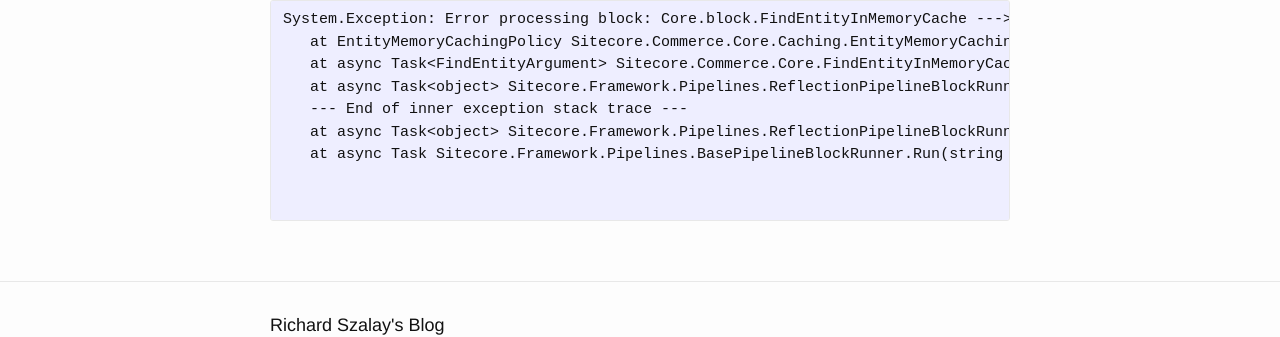
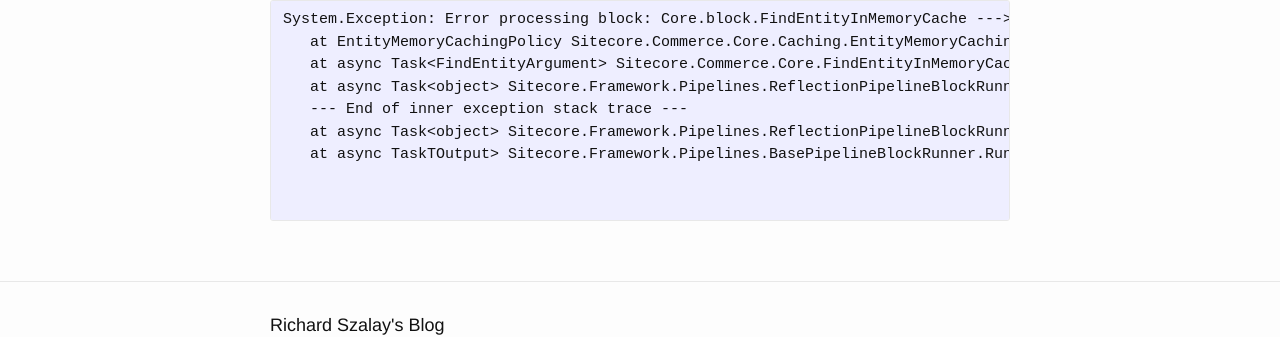
Before and after one commit to richardszalay/richardszalay.github.io, a Jekyll site: the page built from _posts/2018-03-15-sitecore-commerce-demystifier.md, in a window 1280 px wide. Shown: the part 1286-1623 px from the top of the page. Built offline with Jekyll 4.4.1, drawn with Linux system fonts in a browser that asks for light colours; comment, search, counter and statistics services are not loaded.

Commit message:
Fix formatting of last code block in Sitecore / Demystifier post

```diff
--- a/_posts/2018-03-15-sitecore-commerce-demystifier.md
+++ b/_posts/2018-03-15-sitecore-commerce-demystifier.md
@@ -60,4 +60,4 @@ That's it! The next time you see an exception in your log, it will look somethin
    at async Task&lt;object> Sitecore.Framework.Pipelines.ReflectionPipelineBlockRunner.InvokeBlock(IPipelineBlock block, IPipelineExecutionContext context, object current)
    --- End of inner exception stack trace ---
    at async Task&lt;object> Sitecore.Framework.Pipelines.ReflectionPipelineBlockRunner.InvokeBlock(IPipelineBlock block, IPipelineExecutionContext context, object current)
-   at async Task<TOutput> Sitecore.Framework.Pipelines.BasePipelineBlockRunner.Run<TOutput>(string name, object input, IPipelineExecutionContext context)</pre></code>
+   at async TaskTOutput> Sitecore.Framework.Pipelines.BasePipelineBlockRunner.RunTOutput>(string name, object input, IPipelineExecutionContext context)</pre></code>
```
